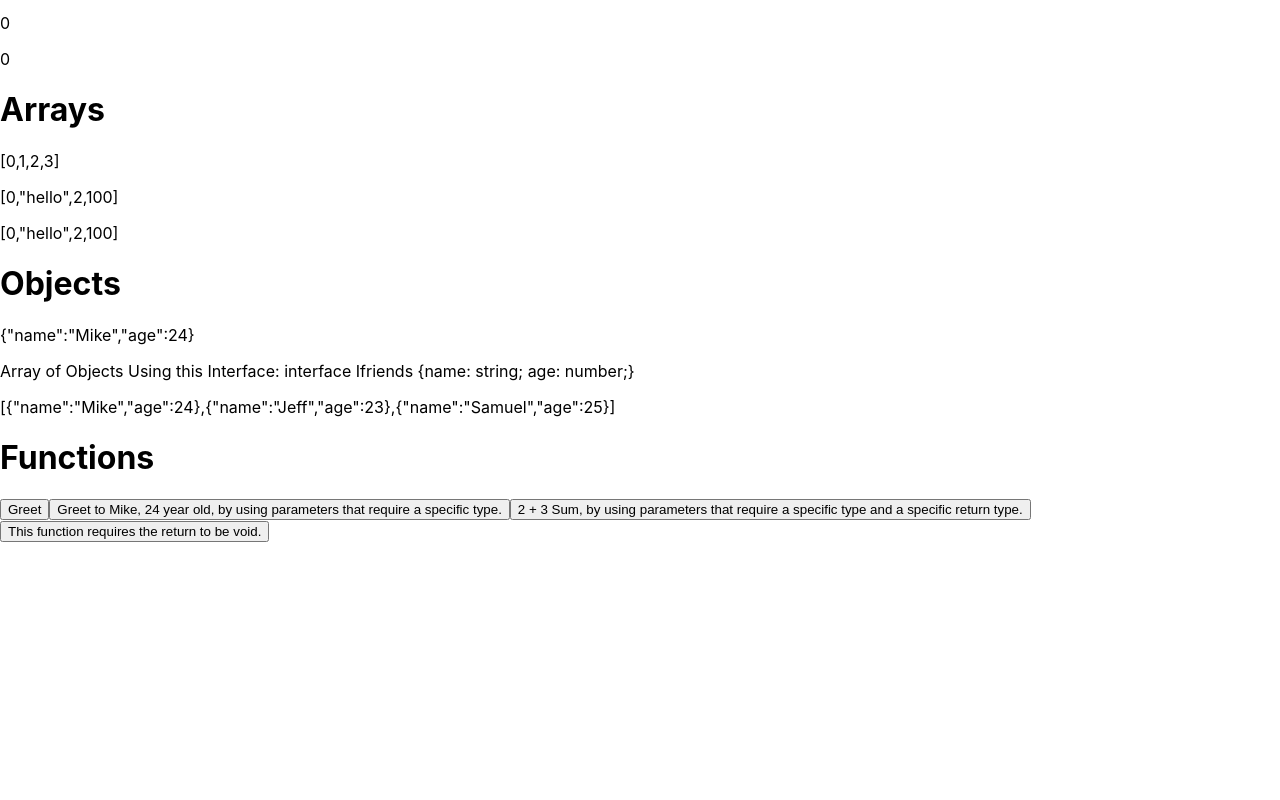
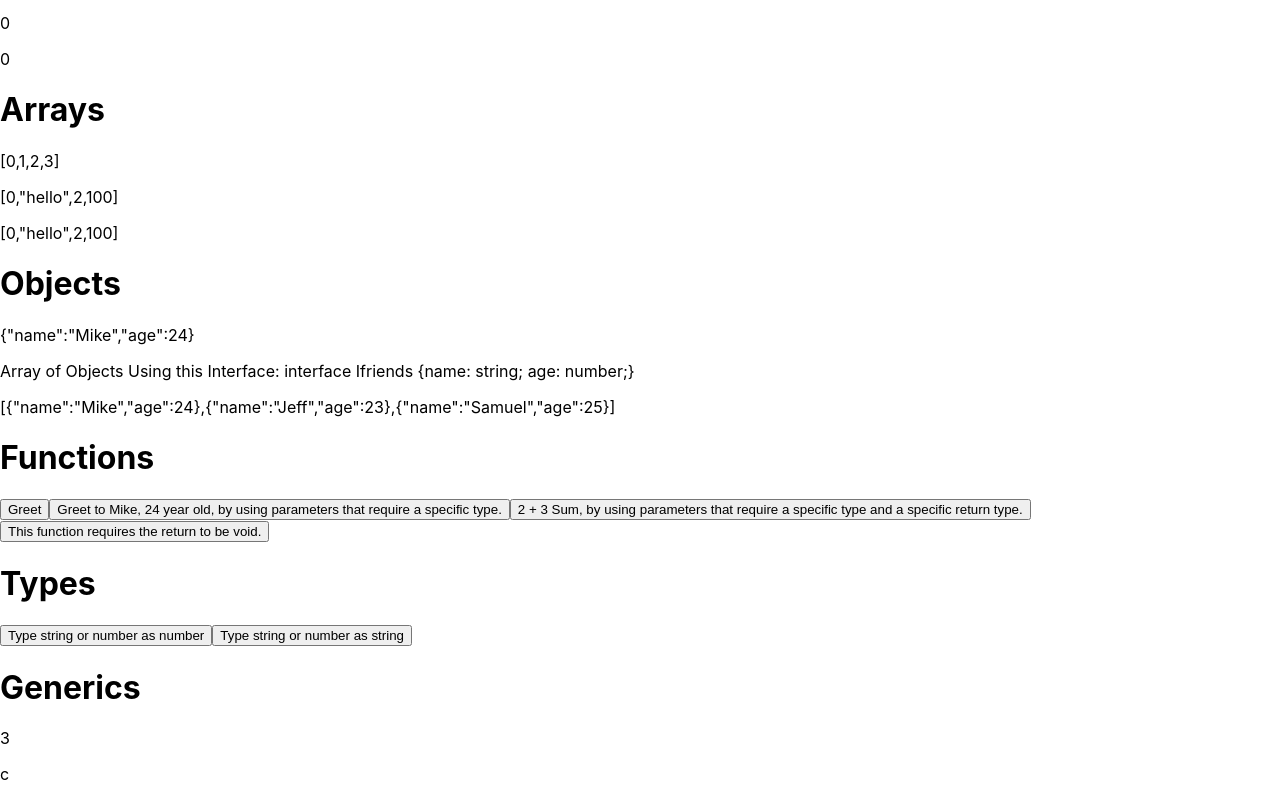
Before and after one commit to MikeNotu/in-depth-typescript, a React (Create React App) app: page / in a window 1280 px wide. Shown: the part 1143-1943 px from the top of the page. Before the commit the page ends 1685 px from the top, so only its background shows below. Built offline with nearby package versions, Linux system fonts and the light colour scheme.

Commit message:
Typescript Generics

```diff
--- a/src/App.tsx
+++ b/src/App.tsx
@@ -1,8 +1,10 @@
 import ArraysComponent from "./components/ArraysComponent";
 import EnumsComponent from "./components/EnumsComponent";
 import FunctionsComponent from "./components/FunctionsComponent";
+import GenericsComponent from "./components/GenericsComponent";
 import InterfacesComponent from "./components/InterfacesComponent";
 import ObjectsComponent from "./components/ObjectsComponent";
+import TypesComponent from "./components/TypesComponent";
 
 function App() {
   return (
@@ -17,6 +19,10 @@ function App() {
       <ObjectsComponent />
       <h1>Functions</h1>
       <FunctionsComponent />
+      <h1>Types</h1>
+      <TypesComponent />
+      <h1>Generics</h1>
+      <GenericsComponent />
     </div>
   );
 }
--- /dev/null
+++ b/src/components/GenericsComponent.tsx
@@ -0,0 +1,20 @@
+const GenericsComponent = () => {
+  const last = <T,>(arr: T[]): T => {
+    return arr[arr.length - 1];
+  };
+
+  const l = last([1, 2, 3]);
+  //   const l = last<number>([1, 2, 3]);
+
+  const l2 = last(["a", "b", "c"]);
+  //   const l2 = last<string>(["a", "b", "c"]);
+
+  return (
+    <div>
+      <p>{l}</p>
+      <p>{l2}</p>
+    </div>
+  );
+};
+
+export default GenericsComponent;
--- /dev/null
+++ b/src/components/TypesComponent.tsx
@@ -0,0 +1,28 @@
+const TypesComponent = () => {
+  type StringOrNum = string | number;
+
+  const logDetails = (uid: StringOrNum) => {
+    alert(`The user: ${uid} says hello.`);
+  };
+
+  return (
+    <div>
+      <button
+        onClick={() => {
+          logDetails(123);
+        }}
+      >
+        Type string or number as number
+      </button>
+      <button
+        onClick={() => {
+          logDetails("321");
+        }}
+      >
+        Type string or number as string
+      </button>
+    </div>
+  );
+};
+
+export default TypesComponent;
```
